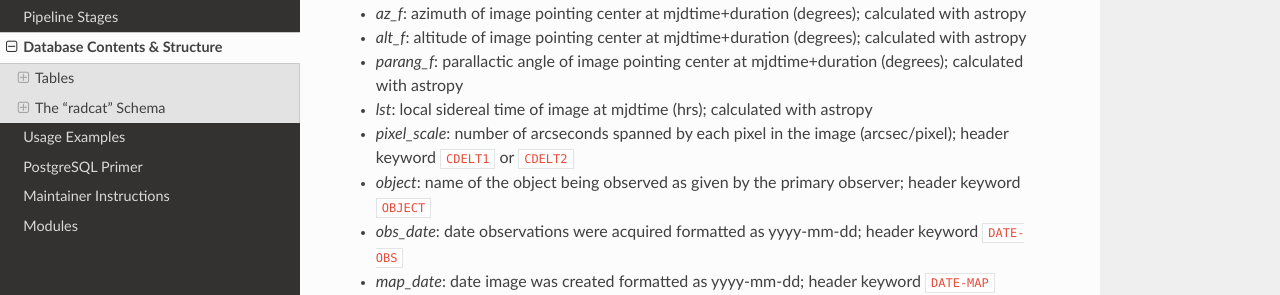
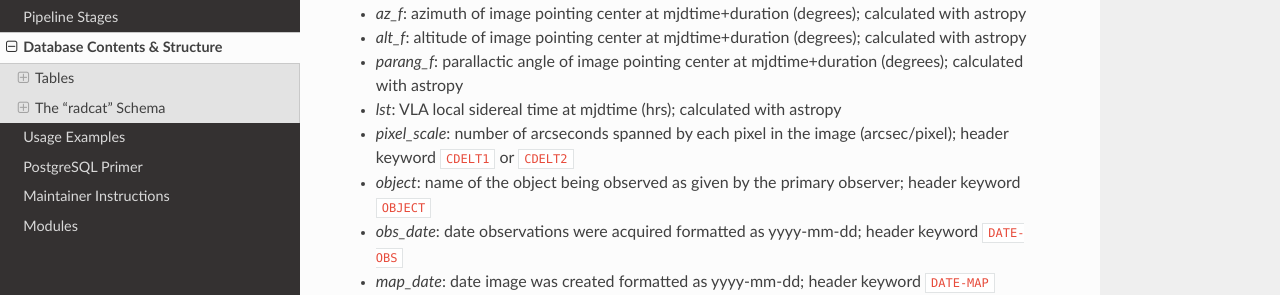
Before and after one commit to epolisensky/VLITE, a Sphinx documentation site: the page built from vdp/docs/source/database.rst, in a window 1280 px wide and 900 px high, scrolled down 5579 px. Shown: the part 158-453 px from the top of the window. Built offline with Sphinx 7.4.7 and the Read the Docs theme 2.0.0, drawn with Linux system fonts in a browser that asks for light colours.

Commit message:
doc update

```diff
--- a/vdp/docs/source/database.rst
+++ b/vdp/docs/source/database.rst
@@ -324,7 +324,7 @@ in the table, as well.
   calculated with astropy
 - *parang_f*: parallactic angle of image pointing center at mjdtime+duration (degrees);
   calculated with astropy
-- *lst*: local sidereal time of image at mjdtime (hrs);
+- *lst*: VLA local sidereal time at mjdtime (hrs);
   calculated with astropy
 - *pixel_scale*: number of arcseconds spanned by each pixel in the
   image (arcsec/pixel); header keyword ``CDELT1`` or ``CDELT2``
```
